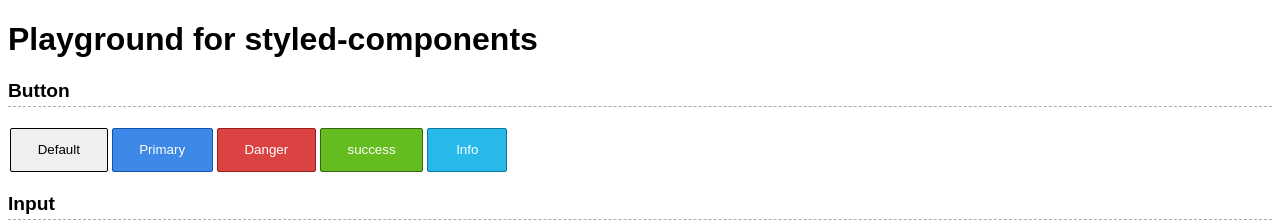
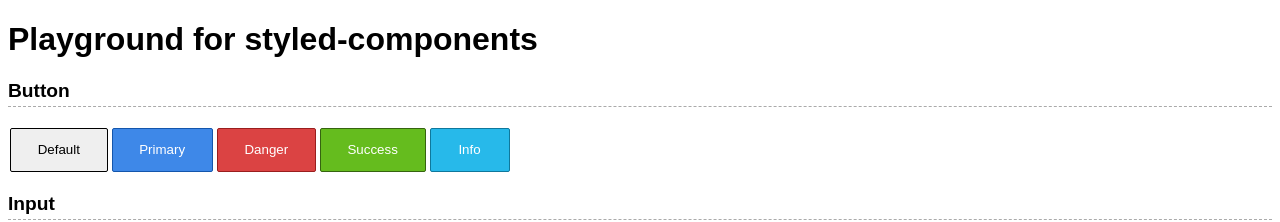
Before and after one commit to ratchagarn/react-styled-components, a React (Create React App) app: page / in a window 1280 px wide. Shown: the top 222 px of the page. Built offline with nearby package versions, Linux system fonts and the light colour scheme.

Commit message:
Fix success button typo.

```diff
--- a/src/App.js
+++ b/src/App.js
@@ -37,7 +37,7 @@
           <Button onClick={this.onButtonClick}>Default</Button>
           <Button primary onClick={this.onButtonClick}>Primary</Button>
           <Button danger onClick={this.onButtonClick}>Danger</Button>
-          <Button success onClick={this.onButtonClick}>success</Button>
+          <Button success onClick={this.onButtonClick}>Success</Button>
           <Button info onClick={this.onButtonClick}>Info</Button>
           <LogMessage message={logForButton} />
         </section>
```
